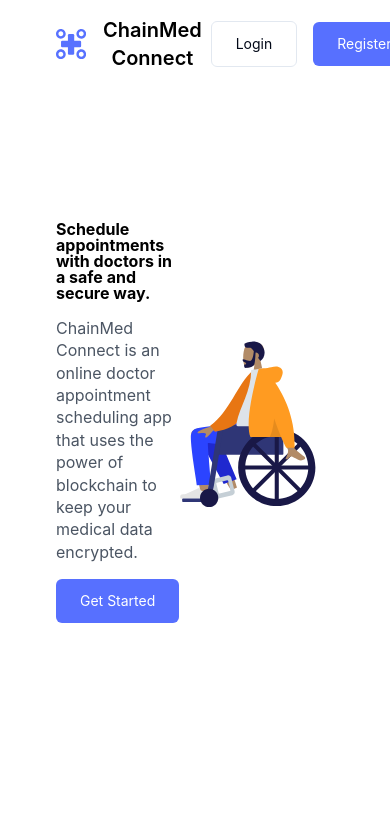
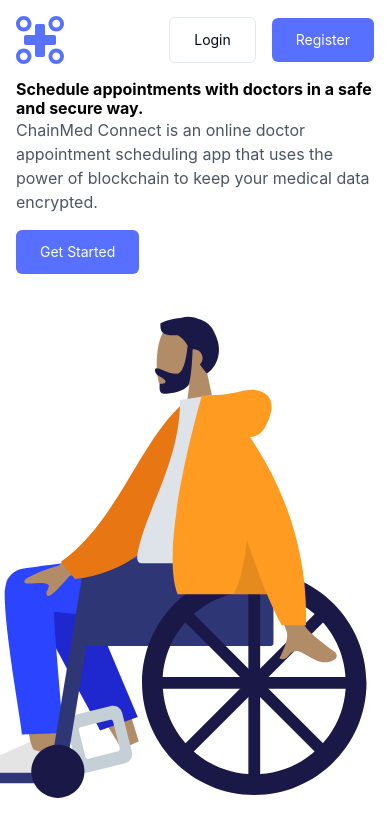
Before and after one commit to Samshh/Hackathon-Project---The-Launchpad, a React (Vite) app in the folder frontend/: page / in a window 390 px wide. Shown: the top 836 px of the page. Built offline with nearby package versions, Linux system fonts and the light colour scheme.

Commit message:
not yet done responsive

```diff
--- a/frontend/package.json
+++ b/frontend/package.json
@@ -25,6 +25,7 @@
     "@radix-ui/react-toggle": "^1.1.0",
     "@radix-ui/react-visually-hidden": "^1.1.0",
     "@tanstack/react-table": "^8.19.3",
+    "axios": "^1.7.3",
     "class-variance-authority": "^0.7.0",
     "clsx": "^2.1.1",
     "date-fns": "^3.6.0",
--- a/frontend/src/components/HomeLogo.tsx
+++ b/frontend/src/components/HomeLogo.tsx
@@ -28,7 +28,7 @@ export default function HomeBtn() {
           fill="#5872FF"
         />
       </svg>
-      <p className="text-black font-semibold text-xl">ChainMed Connect</p>
+      <p className="text-black font-semibold text-xl hidden sm:flex">ChainMed Connect</p>
     </button>
   );
 }
--- a/frontend/src/pages/home/index.tsx
+++ b/frontend/src/pages/home/index.tsx
@@ -13,7 +13,7 @@ export default function HomePage() {
   };
 
   return (
-    <main className="flex flex-col justify-between max-w-[90rem] mx-auto px-[3.5rem] pt-[1rem] pb-[4.5rem] min-h-[51.875rem] h-screen overflow-hidden">
+    <main className="flex flex-col justify-between max-w-[90rem] mx-auto gap-[1rem] px-[1rem] pt-[1rem] pb-[1rem] min-h-[51.875rem] h-screen overflow-hidden">
       <nav className="sticky top-0 flex items-center justify-between">
         <HomeBtn />
         <div className="flex items-center justify-center gap-[1rem]">
@@ -25,13 +25,15 @@ export default function HomePage() {
           </Button>
         </div>
       </nav>
-      <div className="flex items-center min-h-[33.75rem] h-full">
-        <div className="flex flex-col w-1/2 gap-[1rem]">
-          <h1 className="font-bold text-black">Schedule appointments with doctors in a safe and secure way.</h1>
-          <h5 className="font-normal text-gray-600">
-            ChainMed Connect is an online doctor appointment scheduling app that uses the power of blockchain to keep
-            your medical data encrypted.
-          </h5>
+      <div className="flex items-center flex-col md:flex-row min-h-[33.75rem] h-full">
+        <div className="flex flex-col md:w-1/2 gap-[1rem]">
+          <div>
+            <h3 className="font-bold text-black">Schedule appointments with doctors in a safe and secure way.</h3>
+            <h6 className="font-normal text-gray-600">
+              ChainMed Connect is an online doctor appointment scheduling app that uses the power of blockchain to keep
+              your medical data encrypted.
+            </h6>
+          </div>
           <Button size={'lg'} onClick={toRegister} className="w-min">
             Get Started
           </Button>
--- a/frontend/src/pages/register/components/RegistrationChoice/index.tsx
+++ b/frontend/src/pages/register/components/RegistrationChoice/index.tsx
@@ -169,7 +169,7 @@ export default function RegistrationChoice() {
   }, [currentStep, accountType, isFilled, isFilledDoctor]);
 
   return (
-    <div className="flex flex-col justify-between pl-[3.5rem] h-full">
+    <div className="flex flex-col justify-between h-full">
       <div className="flex justify-between items-center h-[3rem]">
         <p className="text-lg font-semibold">Registration</p>
         <p className="text-lg font-light">Step {currentStep + 1} of 3</p>
--- a/frontend/src/pages/register/components/RegistrationForms/RegistrationFormDoctor.tsx
+++ b/frontend/src/pages/register/components/RegistrationForms/RegistrationFormDoctor.tsx
@@ -82,7 +82,7 @@ export default function RegistrationFormDoctor() {
   };
 
   return (
-    <div className="flex flex-col flex-grow justify-between ">
+    <div className="flex flex-col flex-grow justify-between w-full">
       <div className="flex flex-col flex-grow justify-center gap-[1rem] pt-[2rem]">
         <div className="flex flex-col">
           <h6 className="font-normal">Filling up basic information</h6>
--- a/frontend/src/pages/register/components/RegistrationForms/RegistrationFormPatient.tsx
+++ b/frontend/src/pages/register/components/RegistrationForms/RegistrationFormPatient.tsx
@@ -99,7 +99,7 @@ export default function RegistrationFormPatient() {
   };
 
   return (
-    <div className="flex flex-col flex-grow justify-between ">
+    <div className="flex flex-col flex-grow justify-between w-full">
       <div className="flex flex-col flex-grow justify-center gap-[1rem] pt-[2rem]">
         <div className="flex flex-col">
           <h6 className="font-normal">Filling up basic information</h6>
--- a/frontend/src/pages/register/index.tsx
+++ b/frontend/src/pages/register/index.tsx
@@ -1,10 +1,9 @@
-import HomeBtn from '../../components/HomeLogo';
 import RegistrationChoice from './components/RegistrationChoice';
 export default function RegisterPage() {
   return (
-    <main className="flex max-w-[90rem] mx-auto px-[3.5rem] pt-[1rem] pb-[3.5rem] h-screen overflow-hidden min-h-[51.875rem]">
-      <div className="w-1/2 flex flex-col justify-start items-start">
-        <HomeBtn />
+    <main className="flex flex-col justify-center items-center max-w-[90rem] mx-auto px-[1-rem] pt-[1rem] pb-[1rem] h-full overflow-hidden min-h-[51.875rem]">
+      <div className='flex justify-center items-center'>
+        <div className="hidden md:flex md:w-1/2">
           <svg width="615" height="924" viewBox="0 0 615 924" fill="none" xmlns="http://www.w3.org/2000/svg">
             <path
               fill-rule="evenodd"
@@ -87,8 +86,9 @@ export default function RegisterPage() {
             />
           </svg>
         </div>
-      <div className="w-1/2">
+        <div className="px-[1rem] flex items-center justify-center lg:w-1/2">
           <RegistrationChoice />
+        </div>
       </div>
     </main>
   );
```
Lines whose indentation alone changed are shown as unchanged.
